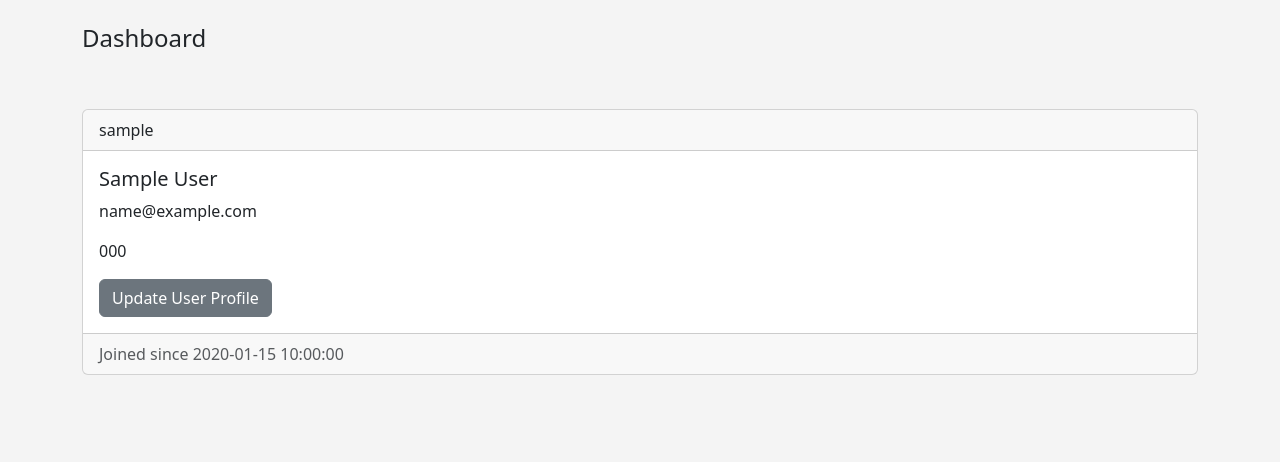
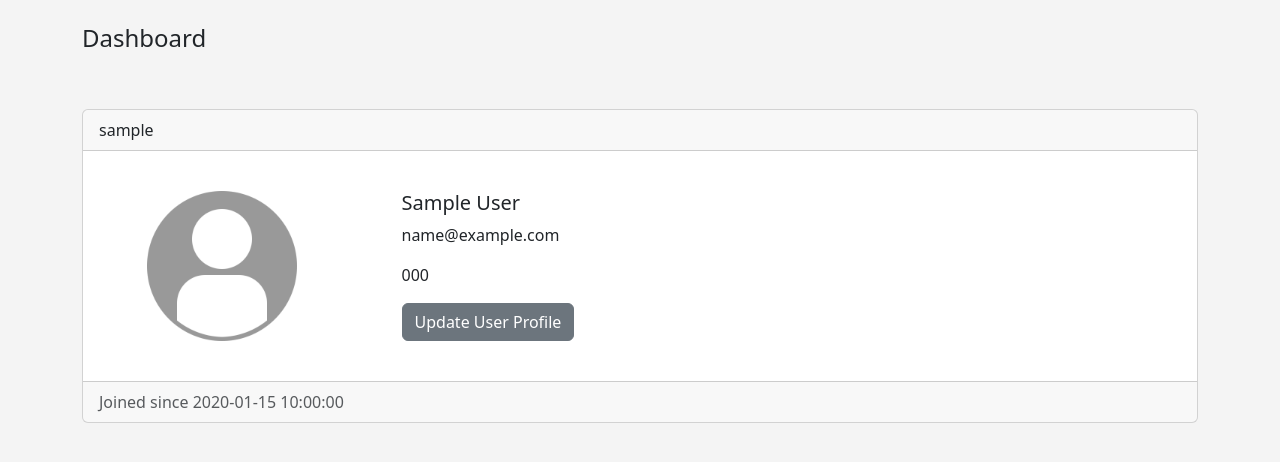
Before and after one commit to Yongen1019/Flask-Blog, a Flask app: page /dashboard in a window 1280 px wide. Shown: the part 56-518 px from the top of the page. Run offline with Flask 3, Linux system fonts and the light colour scheme; a user stored in the database is signed in; tables that the repository leaves empty hold one stand-in row (values such as "Sample post"); some libraries are stand-ins or nearby versions.

Commit message:
add profile picture

```diff
--- a/flaskblog/__init__.py
+++ b/flaskblog/__init__.py
@@ -87,7 +87,8 @@ def create_app():
             posts = Posts.query.filter(Posts.content.like('%' + search_input + '%')).order_by(Posts.title).all()
 
             content = {
-                'posts': posts
+                'posts': posts,
+                'search_input': search_input
             }
             return render_template('search.html', **content)
 
--- a/flaskblog/templates/dashboard.html
+++ b/flaskblog/templates/dashboard.html
@@ -16,11 +16,18 @@
     <div class="card-header">
         {{ current_user.username }}
     </div>
-    <div class="card-body">
-        <h5 class="card-title">{{ current_user.name }}</h5>
-        <p class="card-text">{{ current_user.email }}</p>
-        <p class="card-text">{{ current_user.mobile }}</p>
-        <a href="{{ url_for('user_management.update_user', id=current_user.id) }}" class="btn btn-secondary">Update User Profile</a>
+    <div class="d-inline-flex">
+        <div class="col-md-3 p-4 d-flex align-items-center justify-content-center">
+            <img src="{{ url_for('static', filename='images/user.png') }}" class="img-fluid rounded-start" width="150" height="150">
+        </div>
+        <div class="col-md-9 p-4">
+            <div class="card-body">
+                <h5 class="card-title">{{ current_user.name }}</h5>
+                <p class="card-text">{{ current_user.email }}</p>
+                <p class="card-text">{{ current_user.mobile }}</p>
+                <a href="{{ url_for('user_management.update_user', id=current_user.id) }}" class="btn btn-secondary">Update User Profile</a>
+            </div>
+        </div>
     </div>
     <div class="card-footer text-body-secondary">
         Joined since {{ current_user.date_added }}
--- a/flaskblog/templates/search.html
+++ b/flaskblog/templates/search.html
@@ -4,6 +4,7 @@
 
 <h4>Search Result</h4>
 <br><br>
+{% if posts %}
     {% for post in posts %}
         <div class="shadow p-3 mb-5 bg-body-tertiary rounded">
             <h4>{{ post.title }}</h4>
@@ -14,5 +15,10 @@
             </p>
         </div>
     {% endfor %}
+{% else %}
+    <div class="shadow p-3 mb-5 bg-body-tertiary rounded">
+        <h5 class="text-center fst-italic">Sorry, your search term: <strong>{{ search_input }}</strong> was not found ...</h5>
+    </div>
+{% endif %}
 
 {% endblock %}
```
Also changed, not shown: flaskblog/static/images/user.png (added). Lines whose indentation alone changed are shown as unchanged.
